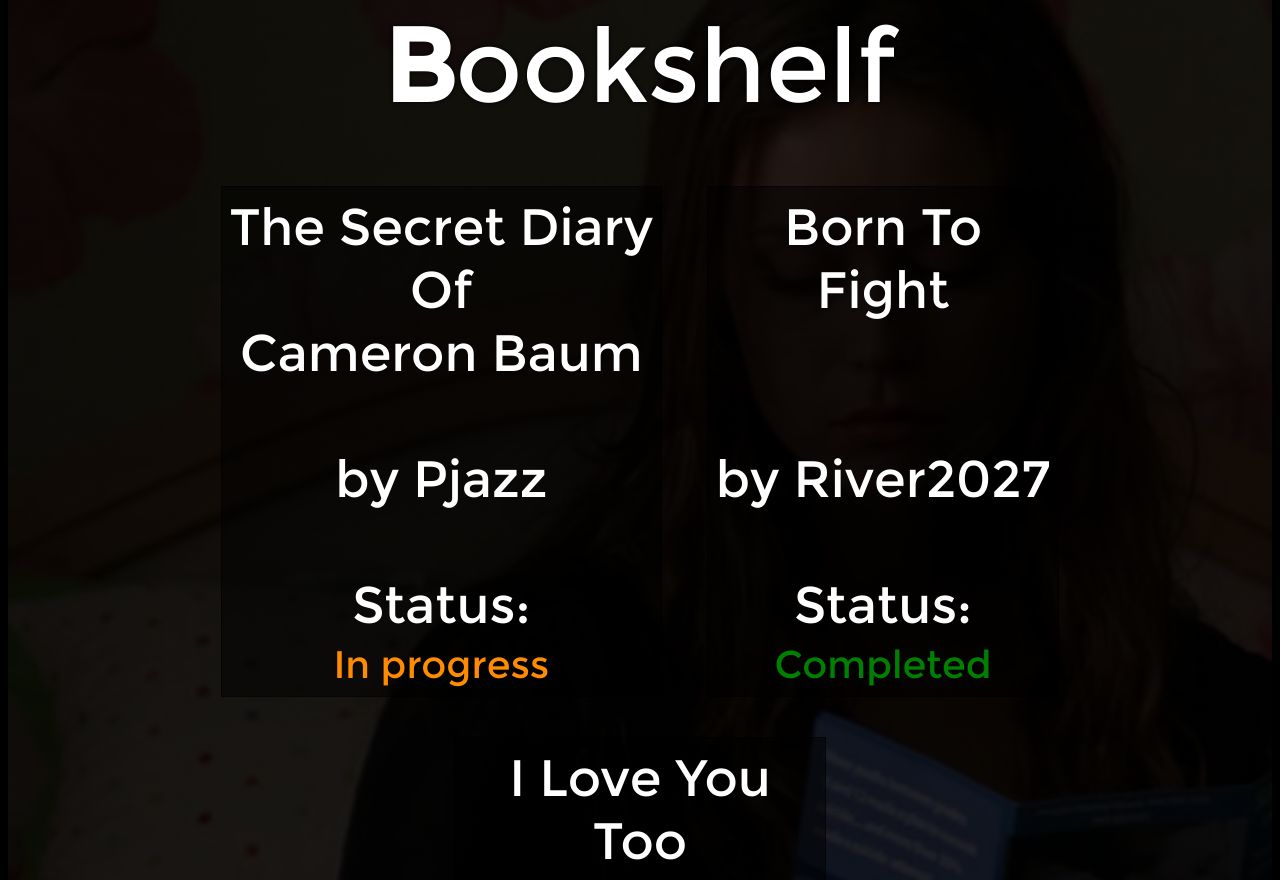
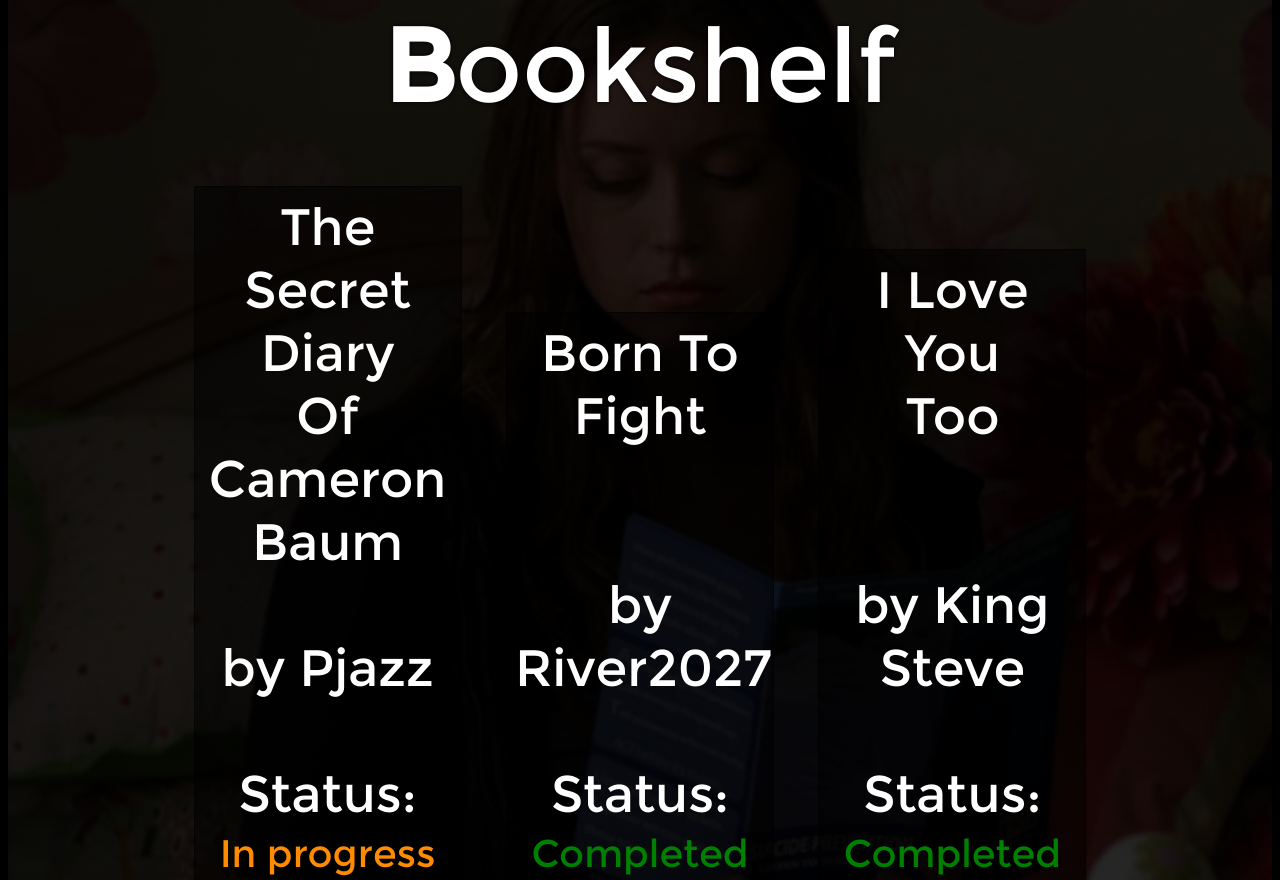
Before and after one commit to JaweC/JaweC.github.io, a plain HTML site: page portable.html in a window 1280 px wide. Shown: the part 1103-1983 px from the top of the page. Drawn offline with Linux system fonts and the light colour scheme.

Commit message:
mobile fix

```diff
--- a/scripts/style.portable.css
+++ b/scripts/style.portable.css
@@ -119,7 +119,8 @@ a:active {
                 font-size: 45px;
         font-size: 4vw;
 
-        min-width: 300px;
+        min-width: 225px;
+                max-width: 250px;
         margin: 20px;
         display: inline-block;
         padding: 8px;
```
